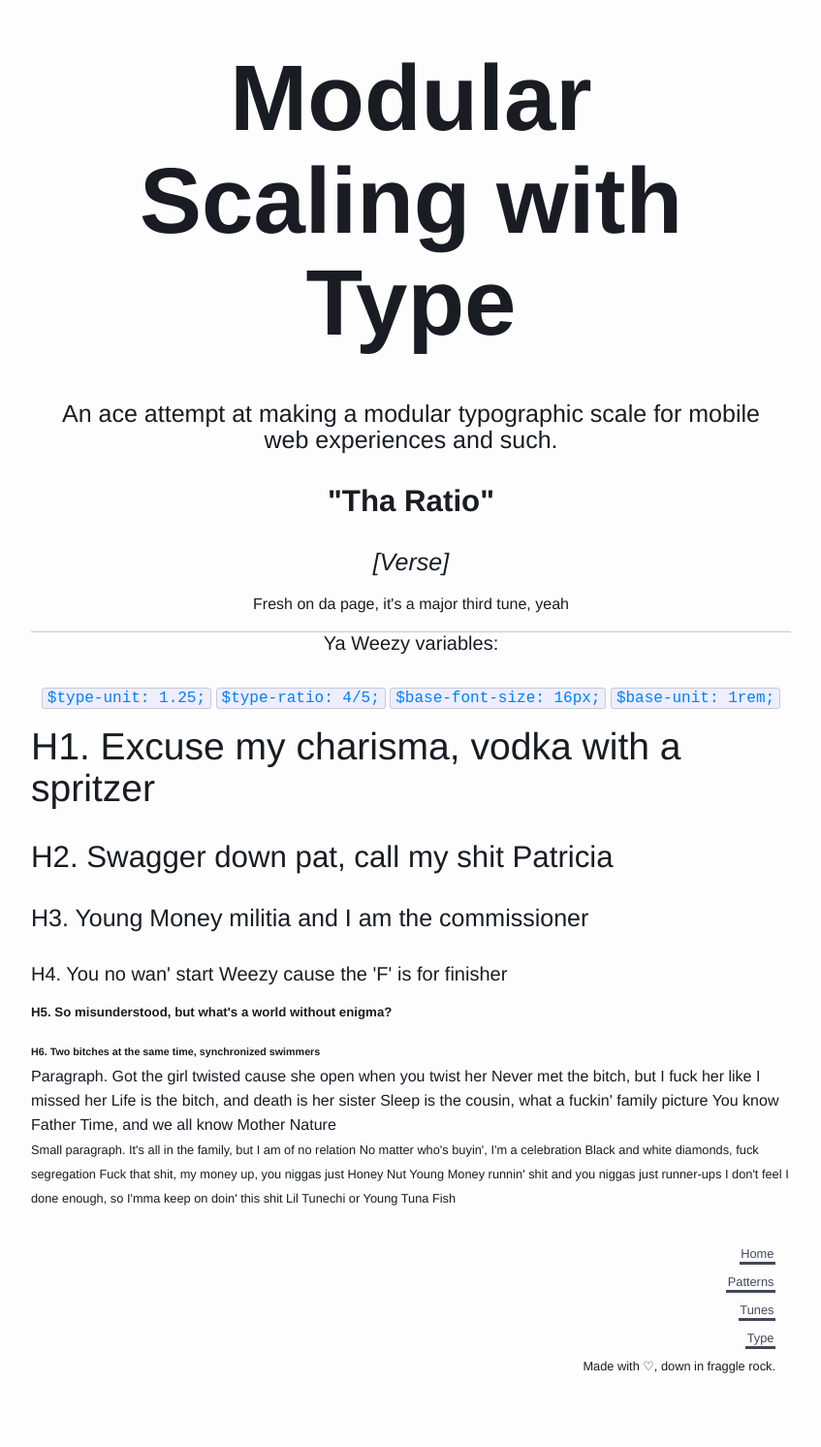
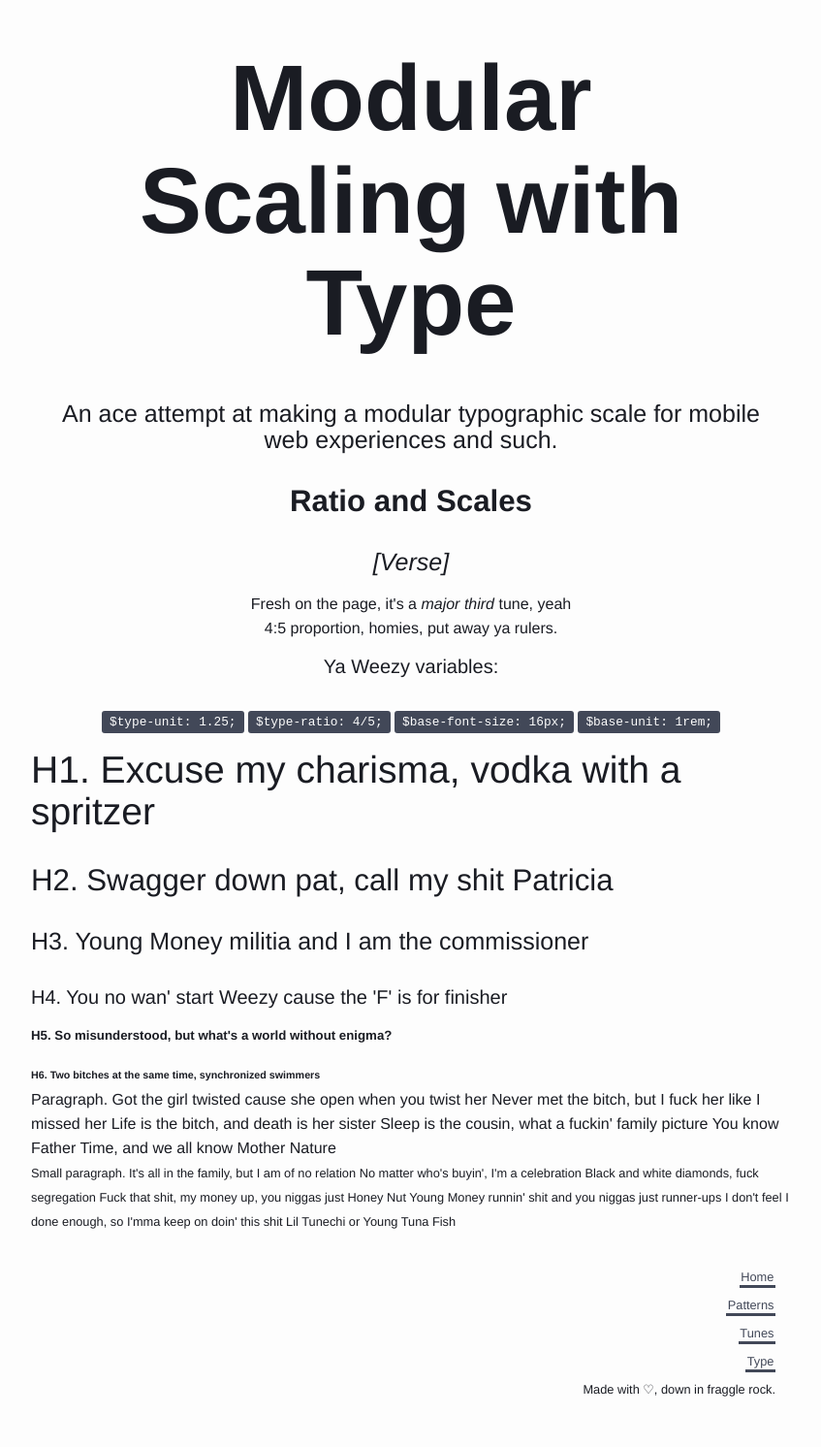
Before and after one commit to EricaJaclynStein/wearethedesigners, a Jekyll site: the page built from type.html, in a window 1280 px wide. Shown: the whole page at 97% size, without its empty margins (216-1063 px from the left). Built offline with Jekyll 4.4.1, drawn with Linux system fonts in a browser that asks for light colours; nearby versions of some CDN libraries; before the commit the page ends 1468 px from its top, so only the background shows below that.

Commit message:
removed hero border

```diff
--- a/_sass/_base.scss
+++ b/_sass/_base.scss
@@ -54,29 +54,29 @@ a {
   text-decoration: none;
 
   &:hover {
-    border-bottom: 3px solid $cantaloupe;
+    border-bottom: 3px solid $cosmic;
     padding: 0.10rem;
     text-decoration: none;
   }
 }
 
 pre, code {
-  font-size: $base-font-size;
-  border: 1px solid $mercury;
+  font-size: $small-font-size;
+  border: transparent;
   border-radius: 3px;
-  background-color: #eef;
+  background-color: $iron;
   line-height: $base-line-height;
   white-space: pre;
   word-wrap: normal;
 }
 
 code {
-  color: #007FFF;
-  padding: 1px 5px;
+  color: $alt-text-color;
+  padding: 0.25rem 0.5rem;
 }
 
 pre {
-  padding: 8px 12px;
+  padding: 0.5rem 1rem;
   overflow-x: auto;
 
   > code {
--- a/_sass/_custom.scss
+++ b/_sass/_custom.scss
@@ -187,7 +187,6 @@
 
 .hero {
   box-sizing: border-box;
-  border-bottom: 1px solid $mercury;
   padding: 1rem;
 }
 
@@ -206,7 +205,7 @@
 .hero-copy {
   font-size: 1rem;
   margin-bottom: 1rem;
-  padding: 0 2rem;
+  padding: 0 1rem;
   text-align: center;
 }
 
--- a/type.html
+++ b/type.html
@@ -12,9 +12,12 @@ permalink: /type/
     <div class="col-xs-12"><h3>An ace attempt at making a modular typographic scale for mobile web experiences and such.</h3></div>
   </div>
   <div class="row center-xs">
-    <div class="col-xs-12"><h2><strong>"Tha Ratio"</strong></h2></div>
+    <div class="col-xs-12"><h2><strong>Ratio and Scales</strong></h2></div>
     <div class="col-xs-12"><h3><em>[Verse]</em></h3></div>
-    <div class="col-xs-12"><p>Fresh on da page, it's a major third tune, yeah</p></div>
+    <div class="col-xs-12">
+      <p>Fresh on the page, it's a <em>major third</em> tune, yeah</p>
+      <p>4:5 proportion, homies, put away ya rulers.<p>
+    </div>
   </div>
 </header>
 
```
Also changed, not shown: 2 other files.
